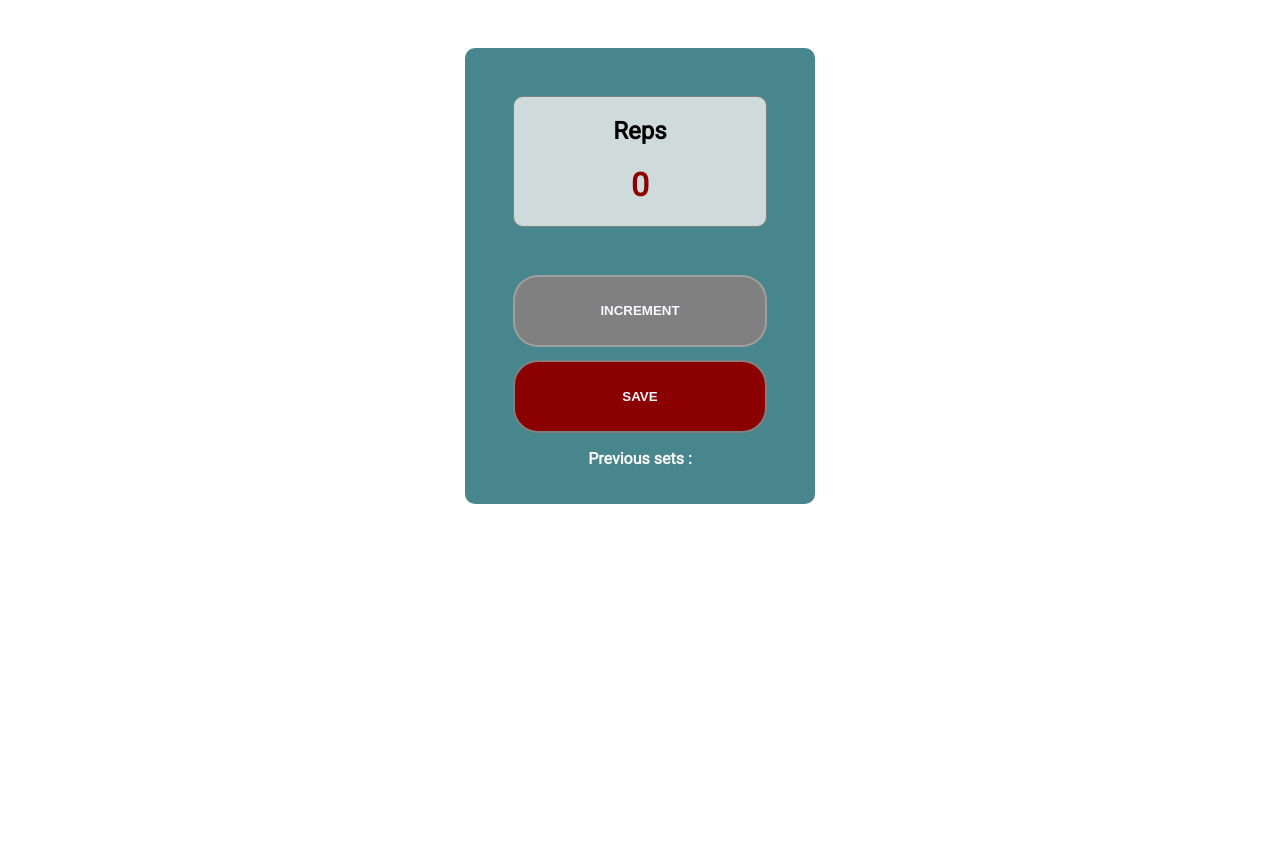
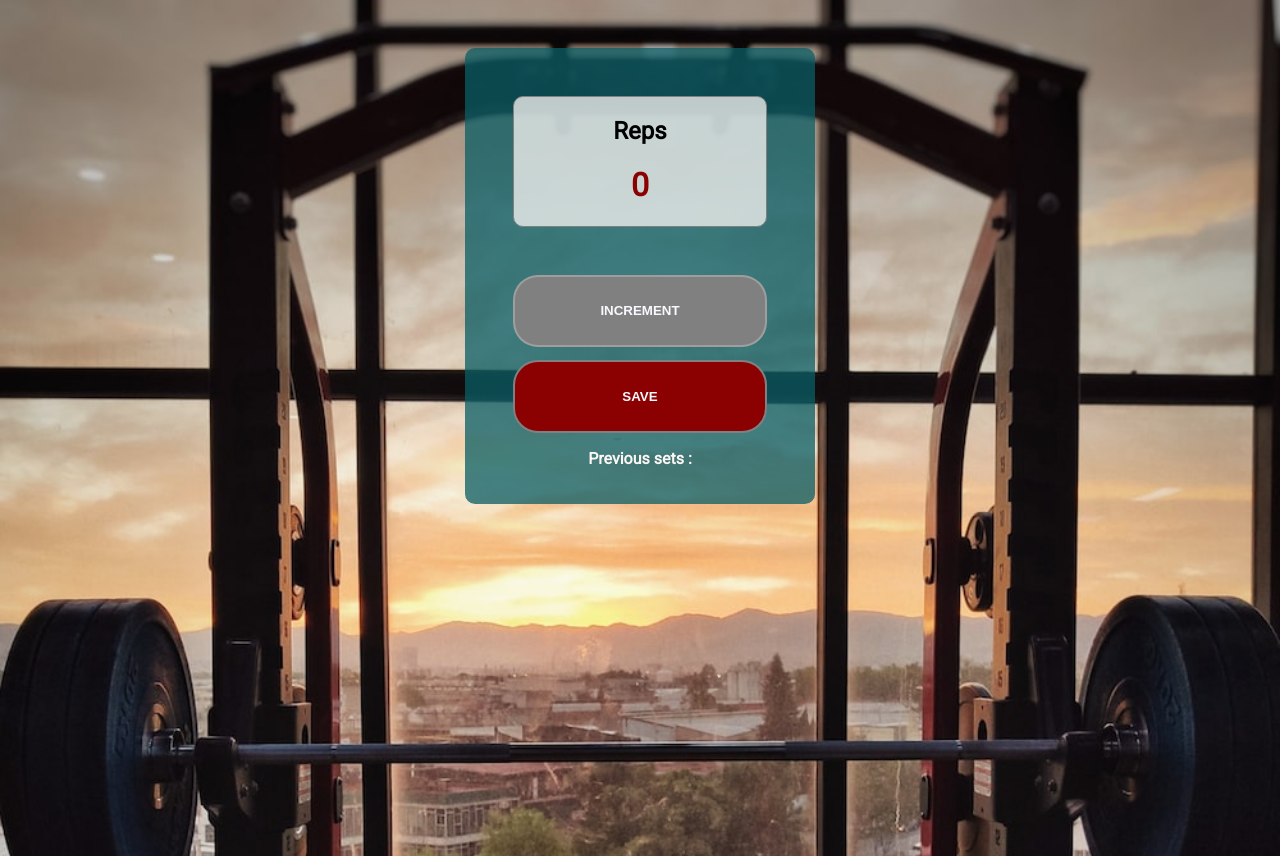
Before and after one commit to franky-cast/Repitition-Counter, a plain HTML site: page index.html in a window 1280 px wide. Drawn offline with Linux system fonts and the light colour scheme; files whose address does not match are found by name.

Commit message:
update styling.css

```diff
--- a/styling.css
+++ b/styling.css
@@ -5,7 +5,7 @@
 }
 
 body {
-    background-image: url(../images/gym.jpg);
+    background-image: url(gym.jpg);
     background-size: cover;
     font-family: 'Roboto', sans-serif;
     font-weight: bold;
```
